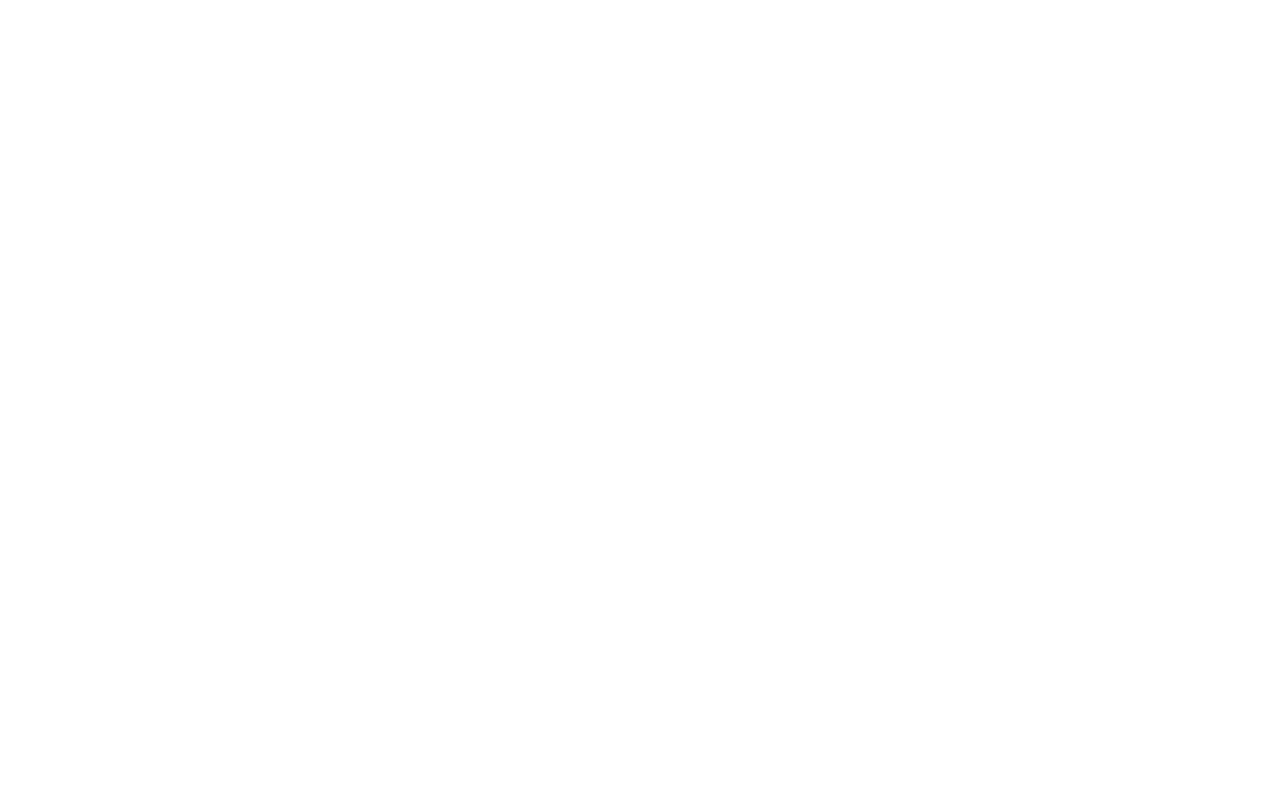
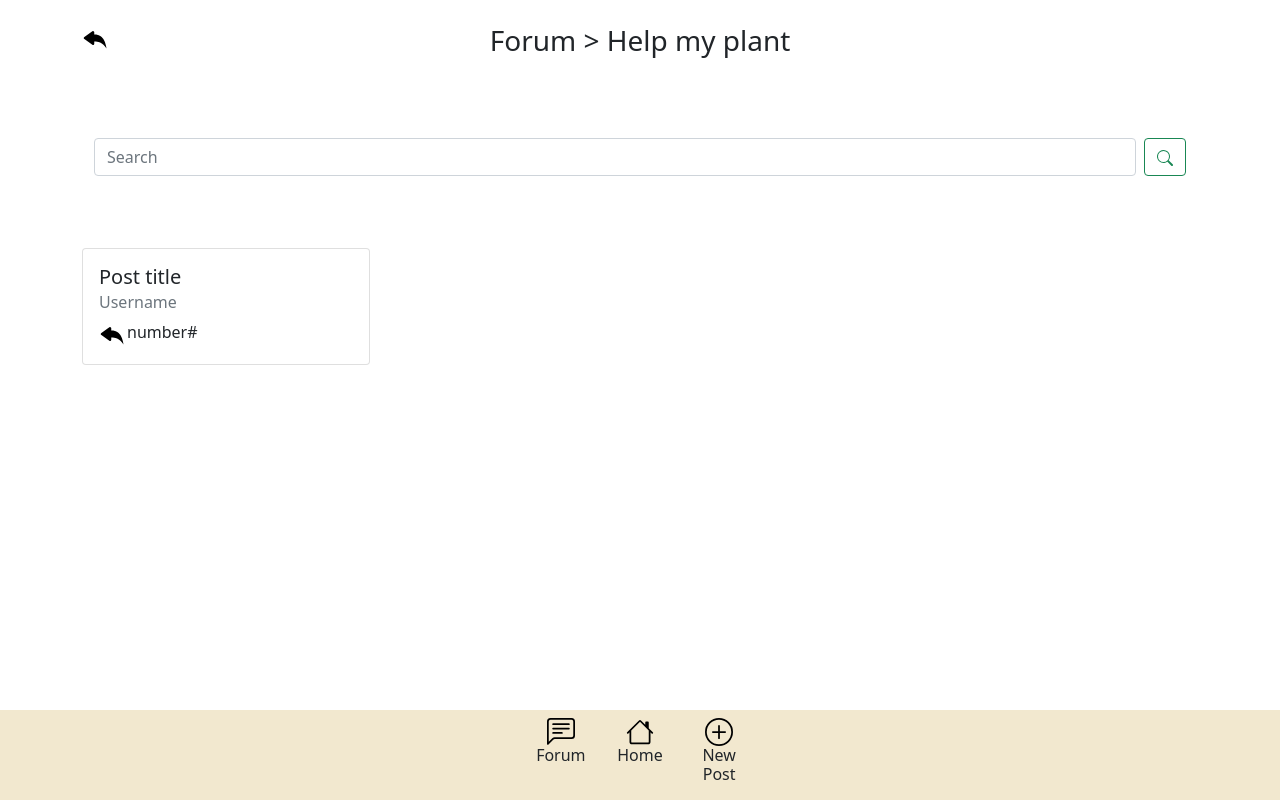
Before and after one commit to polito-hci-2022/Giancono, a React (Create React App) app in the folder A6/planthug/client/: page /helpmyplant in a window 1280 px wide. Before the commit this address had no page. Built offline with nearby package versions, Linux system fonts and the light colour scheme.

Commit message:
added forum pages

```diff
--- a/A6/planthug/client/package.json
+++ b/A6/planthug/client/package.json
@@ -11,6 +11,7 @@
     "cors": "^2.8.5",
     "dayjs": "^1.11.3",
     "mdb-react-ui-kit": "^5.1.0",
+    "nodemon": "^2.0.20",
     "react": "^18.2.0",
     "react-bootstrap": "^2.4.0",
     "react-bootstrap-icons": "^1.10.2",
--- a/A6/planthug/client/src/App.js
+++ b/A6/planthug/client/src/App.js
@@ -2,6 +2,10 @@
 import {BrowserRouter, Routes, Route} from 'react-router-dom';
 import Homepage from './Components/General/Homepage';
 import Test from './Components/Test';
+import Forum from './Components/General/Forum';
+import HelpMyPlant from './Components/General/HelpMyPlant';
+import NewPost from './Components/General/NewPost';
+
 
 let up=[{
   "plantId": "1",
@@ -18,6 +22,11 @@
       <Routes>
         <Route path='/' element={<Homepage/>}/>
         <Route path='/test' element={<Test/>}/>
+        <Route path='/forum' element={<Forum/>}/>
+        <Route path='/helpmyplant' element={<HelpMyPlant/>}/>
+        <Route path='/newpost' element={<NewPost/>}/>
+
+
       </Routes>
     </BrowserRouter>
   );
--- a/A6/planthug/client/src/Components/Buttons/goToPreview.js
+++ b/A6/planthug/client/src/Components/Buttons/goToPreview.js
@@ -6,7 +6,7 @@
     return(
 
             <div style={{textAlign:'center'}}>
-                <h6 onClick={()=>navigate('/a')}>
+                <h6>
                 <FileEarmarkBreak size={28} color='black'/>
                 <br></br>Go to Preview
                 </h6>
--- /dev/null
+++ b/A6/planthug/client/src/Components/General/Forum.jsx
@@ -0,0 +1,80 @@
+import PlantNavbar from './ForumNavbar';
+import { useState } from 'react';
+import React from 'react';
+import InfoBox from './info';
+import { GearFill, StarFill, QuestionCircleFill, Search, ReplyFill, CartPlusFill } from 'react-bootstrap-icons';
+import { Container, Offcanvas, Row, Col, Button, Form } from 'react-bootstrap'
+
+
+function Forum() {
+
+    return (
+        <Container>
+            <br></br>
+            <Row>
+                <Col xs={1} style={{ textAlign: 'left' }}>
+                    <ReplyFill size={28} color="black" />
+                </Col>
+                <Col xs={10} style={{ textAlign: 'center' }}>
+                    <h1>Forum</h1>
+                </Col>
+            </Row>
+            <br></br>
+            <br></br>
+            <br></br>
+
+
+                <Container>
+                    <Form className="d-flex">
+                        <Form.Control
+                            type="search"
+                            placeholder="Search"
+                            className="me-2"
+                            aria-label="Search"
+                        />
+                        <Button variant="outline-success"><Search /></Button>
+                    </Form>
+                    <br></br>
+                    <br></br>
+                    <h4>Topics:</h4>
+
+                    <Row>
+                        <Button size="lg" style={{ backgroundColor: '#6A994E' }} class="rounded-pill" href="/helpmyplant">
+                            <GearFill class="text-dark"/>
+                            <a class="text-dark">Help my plan</a></Button>
+                    </Row>
+                    <br></br>
+
+                    <Row>
+                        <Button size="lg" style={{ backgroundColor: '#6A994E' }} class="rounded-pill" ><StarFill></StarFill>
+                            Reviews</Button>
+                    </Row>
+                    <br></br>
+
+                    <Row>
+                        <Button size="lg" style={{ backgroundColor: '#6A994E' }} class="rounded-pill" >                        <CartPlusFill></CartPlusFill>
+                            Accessories</Button>
+                    </Row>
+                    <br></br>
+
+                    <Row>
+                        <Button size="lg" style={{ backgroundColor: '#6A994E' }} class="rounded-pill" ><QuestionCircleFill></QuestionCircleFill>
+                            Others</Button>
+                    </Row>
+
+
+
+
+                </Container>
+
+
+            <PlantNavbar />
+        </Container>
+
+    );
+}
+
+
+
+
+export default Forum;
--- /dev/null
+++ b/A6/planthug/client/src/Components/General/ForumNavbar.js
@@ -0,0 +1,31 @@
+import '../../App.css';
+import { Navbar, Row, Col, Container} from 'react-bootstrap';
+import 'bootstrap/dist/css/bootstrap.min.css';
+import 'bootstrap-icons/font/bootstrap-icons.css';
+
+import NewPostButton from '../Buttons/newPost';
+import HomeButton from '../Buttons/home';
+import RecognizeButton from '../Buttons/recognizeButton';
+
+function PlantNavbar(props) {
+        return (
+          <>
+
+            <Navbar position='absolute' fixed="bottom" style={{backgroundColor:'#F2E8CF'}}>
+              <Container style={{justifyContent:'center'}}>
+                <Row >
+                  <Col xs>
+                  <HomeButton/>
+                  </Col>
+                  <Col xs>
+                  <NewPostButton/>
+                  </Col>
+                </Row>
+              </Container>
+            </Navbar>
+          </>
+
+    );
+}
+
+export default PlantNavbar;
--- /dev/null
+++ b/A6/planthug/client/src/Components/General/HelpMyPlant.js
@@ -0,0 +1,86 @@
+import PlantNavbar from "./ForumNavbar";
+import { useState } from "react";
+import React from "react";
+import { GearFill, Search, ReplyFill } from "react-bootstrap-icons";
+import NewPostButton from '../Buttons/newPost';
+import HomeButton from '../Buttons/home';
+import {
+  Container,
+  Offcanvas,
+  Row,
+  Col,
+  Button,
+  Form,
+  Card,
+  Navbar,
+} from "react-bootstrap";
+import ForumButton from "../Buttons/forumButton";
+
+function HelpMyPlant() {
+  return (
+    <Container>
+      <br></br>
+            <Row>
+                <Col xs={1} style={{ textAlign: 'left' }}>
+                    <ReplyFill size={28} color="black" />
+                </Col>
+                <Col xs={10} style={{ textAlign: 'center' }}>
+                    <h3>Forum > Help my plant</h3>
+                </Col>
+            </Row>
+            <br></br>
+            <br></br>
+            <br></br>
+
+      <div style={{ textAlign: "center" }}>
+        <Container>
+          <Form className="d-flex">
+            <Form.Control
+              type="search"
+              placeholder="Search"
+              className="me-2"
+              aria-label="Search"
+            />
+            <Button variant="outline-success">
+              <Search />
+            </Button>
+          </Form>
+          <br></br>
+          <br></br>
+        </Container>
+      </div>
+      <br></br>
+      <Card style={{ width: "18rem" }} >
+        <Card.Body>
+          <Card.Title>Post title</Card.Title>
+          <Card.Subtitle className="mb-2 text-muted">Username</Card.Subtitle>
+
+
+            <ReplyFill size={28} color="black" />
+            number#
+
+        </Card.Body>
+      </Card>
+
+      <Navbar position='absolute' fixed="bottom" style={{backgroundColor:'#F2E8CF'}}>
+              <Container style={{justifyContent:'center'}}>
+                <Row >
+                  <Col xs>
+                  <ForumButton/>
+                  </Col>
+                  <Col xs>
+                  <HomeButton/>
+
+                  </Col>
+                  <Col xs>
+                  <NewPostButton/>
+
+                  </Col>
+                </Row>
+              </Container>
+            </Navbar>
+    </Container>
+  );
+}
+
+export default HelpMyPlant;
--- /dev/null
+++ b/A6/planthug/client/src/Components/General/NewPost.js
@@ -0,0 +1,137 @@
+import { useState } from "react";
+import React from "react";
+import { Search, ReplyFill, FileEarmarkBreak } from "react-bootstrap-icons";
+import NewPostButton from "../Buttons/newPost";
+import { IoArrowBack } from "react-icons/io5";
+
+import HomeButton from "../Buttons/home";
+import GotoPreview from "../Buttons/goToPreview";
+import AddPost from "../Buttons/addPost";
+
+import {
+  Container,
+  Row,
+  Col,
+  Button,
+  Form,
+  Card,
+  Navbar,
+  InputGroup,
+} from "react-bootstrap";
+import ForumButton from "../Buttons/forumButton";
+
+function NewPost() {
+  const [preview, setPreview] = useState(1);
+  const [title, setTitle] = useState("LE SARDE");
+  const [category, setCategory] = useState("pesci");
+  const [body, setBody] = useState("le sarde salate");
+
+  if (!preview) {
+    return (
+      <Container>
+        <br></br>
+        <Row>
+          <Col xs={1} style={{ textAlign: "left" }}>
+            <ReplyFill size={28} color="black" />
+          </Col>
+          <Col xs={10} style={{ textAlign: "center" }}>
+            <h1>Create a post</h1>
+          </Col>
+        </Row>
+        <br></br>
+        <br></br> <br></br>
+        <h4>Post title:</h4>
+        <Form className="d-flex">
+          <Form.Control placeholder="Type here" className="me-2" />
+        </Form>
+        <br></br>
+        <h4>Category:</h4>
+        <Form className="d-flex">
+          <Form.Control placeholder="Type here" className="me-2" />
+        </Form>
+        <br></br>
+        <h4>Post body:</h4>
+        <InputGroup>
+          <Form.Control
+            placeholder="Type here your post"
+            as="textarea"
+            aria-label="With textarea"
+          />
+        </InputGroup>
+        <Navbar
+          position="absolute"
+          fixed="bottom"
+          style={{ backgroundColor: "#F2E8CF" }}
+        >
+          <Container style={{ justifyContent: "center" }}>
+            <Row>
+              <Col xs>
+                <ForumButton />
+              </Col>
+              <Col xs>
+                <HomeButton />
+              </Col>
+              <Col xs>
+                <div style={{ textAlign: "center" }}>
+                  <h6>
+                    <FileEarmarkBreak size={28} color="black" onClick={() => setPreview(!preview)}/>
+                    <br></br>Go to Preview
+                  </h6>
+                </div>
+              </Col>
+            </Row>
+          </Container>
+        </Navbar>
+      </Container>
+    );
+  } else {
+    return (
+      <Container>
+        <br></br>
+        <Row>
+          <Col xs={1} style={{ textAlign: "left" }}>
+            <ReplyFill size={28} color="black" />
+          </Col>
+          <Col xs={10} style={{ textAlign: "center" }}>
+            <h1>Preview</h1>
+          </Col>
+        </Row>
+        <br></br>
+        <br></br> <br></br>
+        <h4>Do you want to post this?</h4>
+        <Container class="rounded" style={{ backgroundColor: "#A7C957" }}>
+          <h4 style={{ textAlign: "center" }}>{title}</h4>
+          <Search />
+          {category}
+          <br></br>
+          <Container style={{ backgroundColor: "#A7C957" }}>
+            <h7>{body}</h7>
+          </Container>
+        </Container>
+        <Navbar
+          position="absolute"
+          fixed="bottom"
+          style={{ backgroundColor: "#F2E8CF" }}
+        >
+          <Container style={{ justifyContent: "center" }}>
+            <Row>
+              <Col xs>
+                <IoArrowBack size={28} onClick={() => setPreview(!preview)}>
+                  {" "}
+                </IoArrowBack>
+              </Col>
+              <Col xs>
+                <HomeButton />
+              </Col>
+              <Col xs>
+                <AddPost />
+              </Col>
+            </Row>
+          </Container>
+        </Navbar>
+      </Container>
+    );
+  }
+}
+
+export default NewPost;
```
Also changed, not shown: 1 other file (tests, documents, lock files or other folders).
